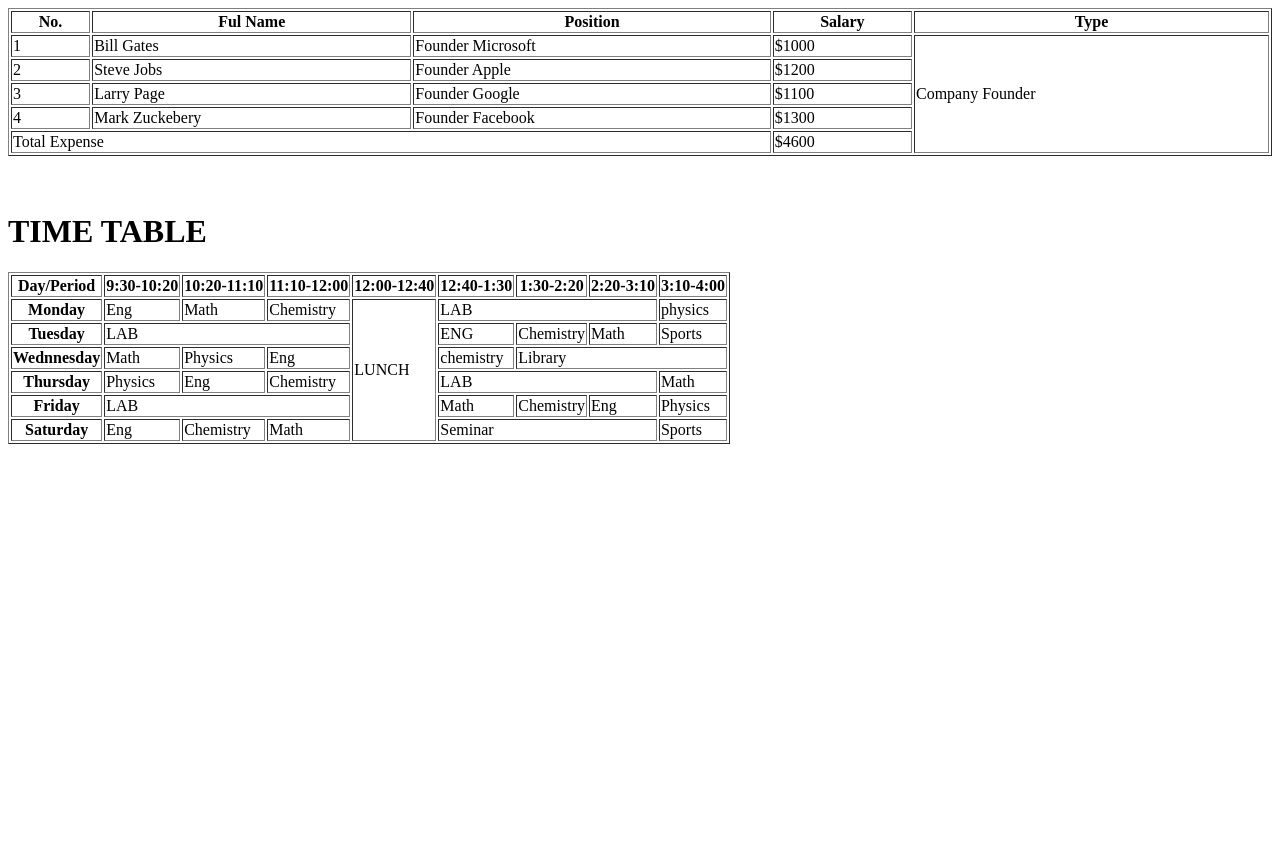
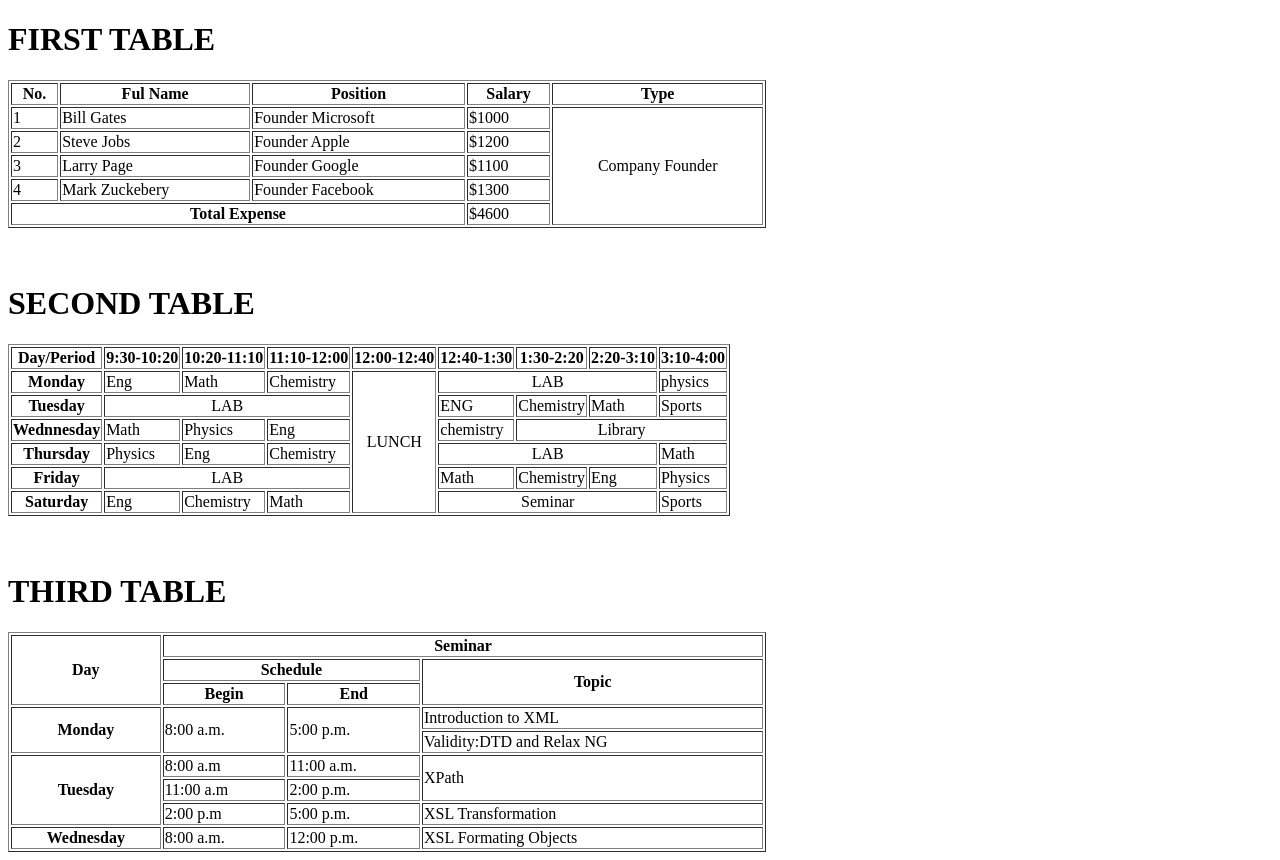
Before and after one commit to PriyaWebDesigner/class-5, a plain HTML site: page index.html in a window 1280 px wide. Before the commit the page ends 800 px from the top, so only its background shows below. Drawn offline with Linux system fonts and the light colour scheme.

Commit message:
Table tag

```diff
--- a/index.html
+++ b/index.html
@@ -6,8 +6,9 @@
     <title>class-5</title>
 </head>
 <body>
-    <!-- Table tag is started from here -->
-    <table border="1" width="100%">
+    <!-- First table tag is started from here -->
+    <table border="1" width="60%" height="100">
+        <h1>FIRST TABLE</h1>
         <tr>
             <th>No.</th>
             <th>Ful Name</th>
@@ -20,7 +21,7 @@
             <td>Bill Gates</td>
             <td>Founder Microsoft</td>
             <td>$1000</td>
-            <td rowspan="5">Company Founder</td>
+            <td rowspan="5" style="text-align:center;">Company Founder</td>
         </tr>
         <tr>
             <td>2</td>
@@ -41,7 +42,7 @@
             <td>$1300</td>
         </tr>
         <tr>
-            <td colspan="3">Total Expense</td>
+            <th colspan="3" style="text-align:center;">Total Expense</th>
             <td>$4600</td>
         </tr>
 
@@ -50,8 +51,8 @@
     <br>
     <br>
     <!--Second table is started from here-->
-    <h1>TIME TABLE</h1>
-    <table border="1">
+    <h1>SECOND TABLE</h1>
+    <table border="1" height="100">
         <tr>
             <th>Day/Period</th>
             <th>9:30-10:20</th>
@@ -68,13 +69,13 @@
             <td>Eng</td>
             <td>Math</td>
             <td>Chemistry</td>
-            <td rowspan="6">LUNCH</td>
-            <td colspan="3">LAB</td>
+            <td rowspan="6" style="text-align:center;">LUNCH</td>
+            <td colspan="3" style="text-align:center;">LAB</td>
             <td>physics</td>
         </tr>
         <tr>
             <th>Tuesday</th>
-            <td colspan="3">LAB</td>
+            <td colspan="3" style="text-align:center;">LAB</td>
             <td>ENG</td>
             <td>Chemistry</td>
             <td>Math</td>
@@ -86,19 +87,19 @@
             <td>Physics</td>
             <td>Eng</td>
             <td>chemistry</td>
-            <td colspan="3">Library</td>
+            <td colspan="3" style="text-align:center;">Library</td>
         </tr>
         <tr>
             <th>Thursday</th>
             <td>Physics</td>
             <td>Eng</td>
             <td>Chemistry</td>
-            <td colspan="3">LAB</td>
+            <td colspan="3" style="text-align:center;">LAB</td>
             <td>Math</td>
         </tr>
         <tr>
             <th>Friday</th>
-            <td colspan="3">LAB</td>
+            <td colspan="3" style="text-align:center;">LAB</td>
             <td>Math</td>
             <td>Chemistry</td>
             <td>Eng</td>
@@ -109,9 +110,59 @@
             <td>Eng</td>
             <td>Chemistry</td>
             <td>Math</td>
-            <td colspan="3">Seminar</td>
+            <td colspan="3" style="text-align:center;">Seminar</td>
             <td>Sports</td>
         </tr>
+    </table>
+    <br>
+    <br>
+    <!-- Third table tag is started from here -->
+    <h1>THIRD TABLE</h1>
+    <table border="" height="100" width="60%">
+        <tr>
+            <th rowspan="3">Day</th>
+            <th colspan="3">Seminar</th>
+        </tr>
+        <tr>
+            <th colspan="2">Schedule</th>
+            <th rowspan="2">Topic</th>
+        </tr>
+        <tr>
+            <th>Begin</th>
+            <th>End</th>
+        </tr>
+        <tr>
+            <th rowspan="2">Monday</th>
+            <td rowspan="2">8:00 a.m.</td>
+            <td rowspan="2">5:00 p.m.</td>
+            <td>Introduction to XML</td>
+        </tr>
+        <tr>
+            <td>Validity:DTD and Relax NG</td>
+        </tr>
+        <tr>
+            <th rowspan="3">Tuesday</th>
+            <td >8:00 a.m</td>
+            <td>11:00 a.m.</td>
+            <td rowspan="2">XPath</td>
+        </tr>
+        <tr>
+            <td>11:00 a.m</td>
+            <td>2:00 p.m.</td>
+
+        </tr>
+        <tr>
+            <td >2:00 p.m</td>
+            <td>5:00 p.m.</td>
+            <td rowspan="1">XSL Transformation</td>
+        </tr>
+        <tr>
+            <th>Wednesday</th>
+            <td>8:00 a.m.</td>
+            <td>12:00 p.m.</td>
+            <td>XSL Formating Objects</td>
+        </tr>
+
     </table>
 
 
```
